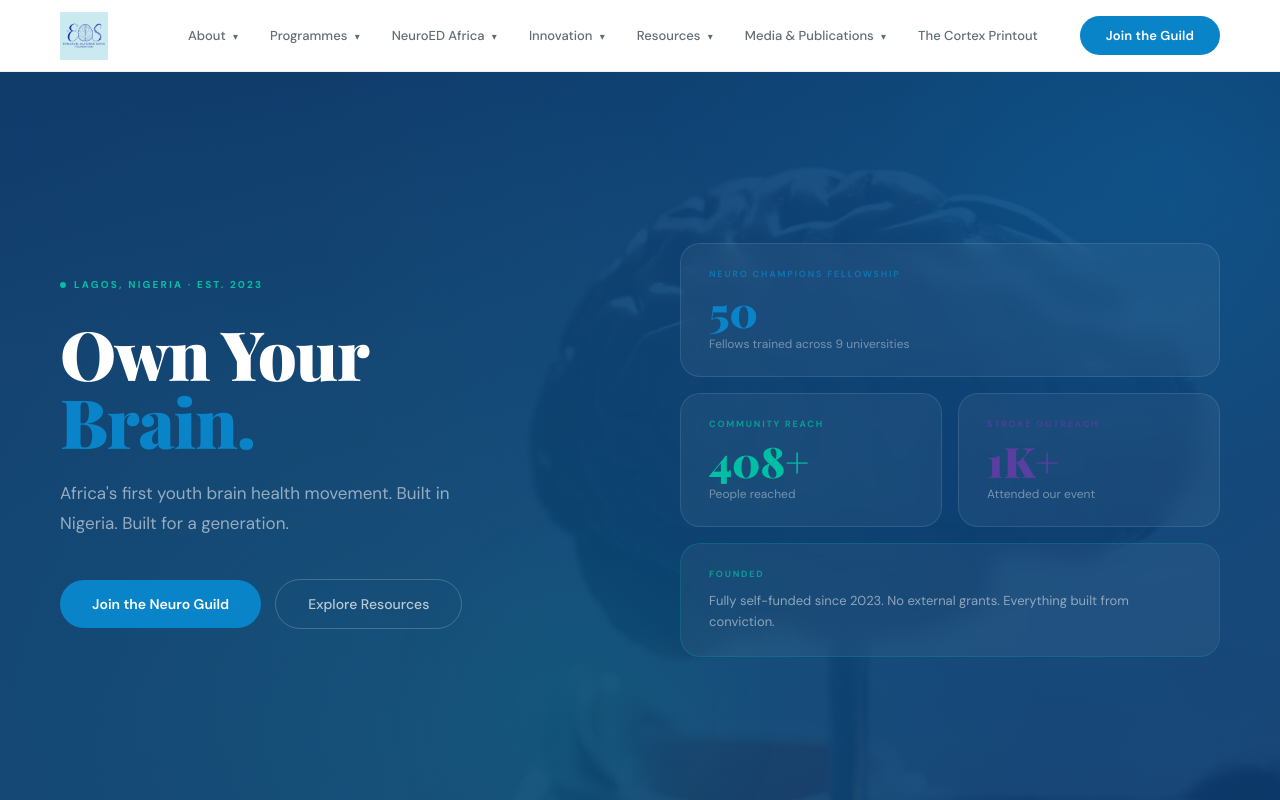
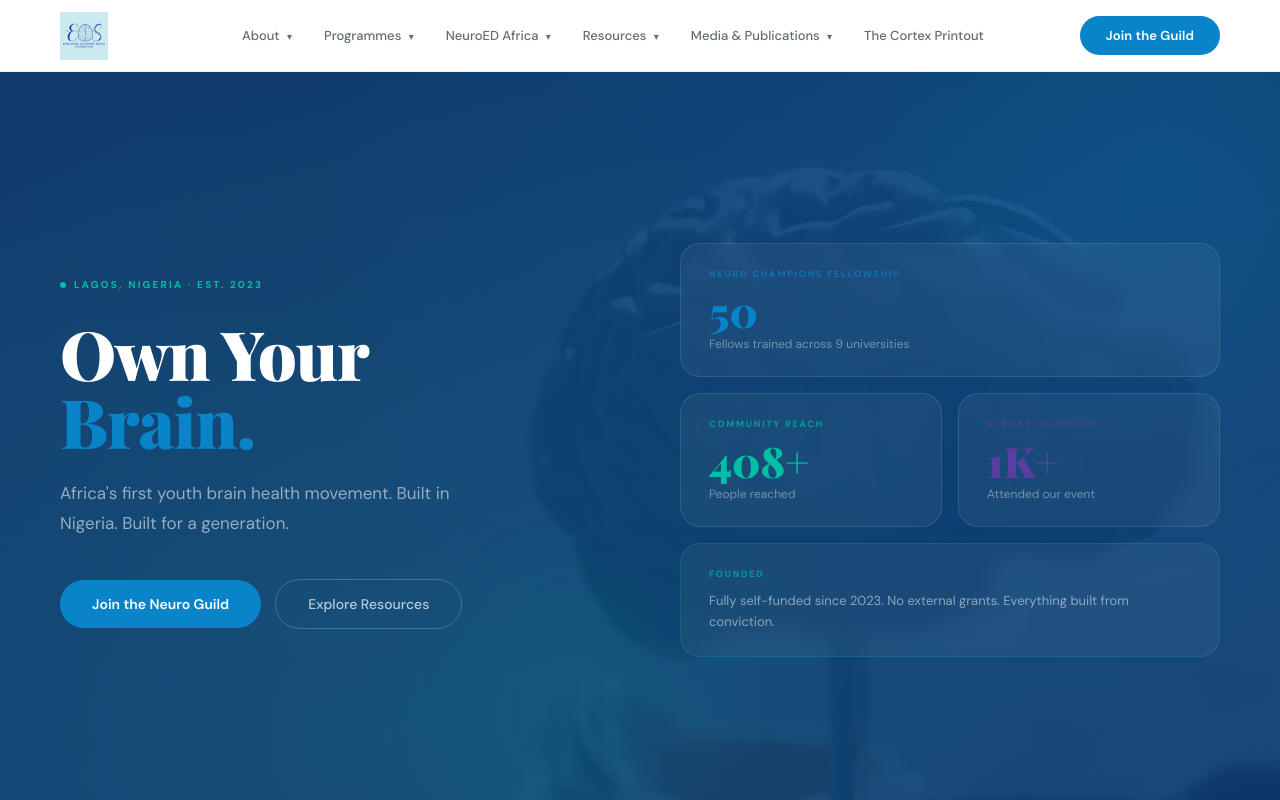
Before and after one commit to Soltano27/eos-nextjs, a Next.js app: page / in a window 1280 px wide. Shown: the top 800 px of the page. Built offline with nearby package versions, Linux system fonts and the light colour scheme; a web font is replaced by a local one.

Commit message:
feat: remove Innovation nav item from desktop and mobile nav

```diff
--- a/components/sections/MobileNav.tsx
+++ b/components/sections/MobileNav.tsx
@@ -43,13 +43,6 @@
       { route: "neuroed-elearning", label: "eLearning Platform" },
       { route: "neuroed-alumni", label: "NCF Alumni" },
     ],
-  },
-  {
-    route: "innovation",
-    label: "Innovation",
-    childId: "mob-innov",
-    arrowId: "mob-innov-arrow",
-    children: [{ route: "innovation-mima", label: "MIMA — Neuro Chatbot" }],
   },
   {
     route: "resources",
--- a/components/sections/Nav.tsx
+++ b/components/sections/Nav.tsx
@@ -31,13 +31,6 @@
         <a data-route="neuroed-fellowship">Neuro Champions Fellowship</a>
         <a data-route="neuroed-elearning">eLearning Platform</a>
         <a data-route="neuroed-alumni">NCF Alumni</a>
-      </div>
-    </div>
-
-    <div class="nav-item">
-      <a data-route="innovation">Innovation <span class="dropdown-arrow">▾</span></a>
-      <div class="dropdown">
-        <a data-route="innovation-mima">MIMA — Neuro Chatbot</a>
       </div>
     </div>
 
```
